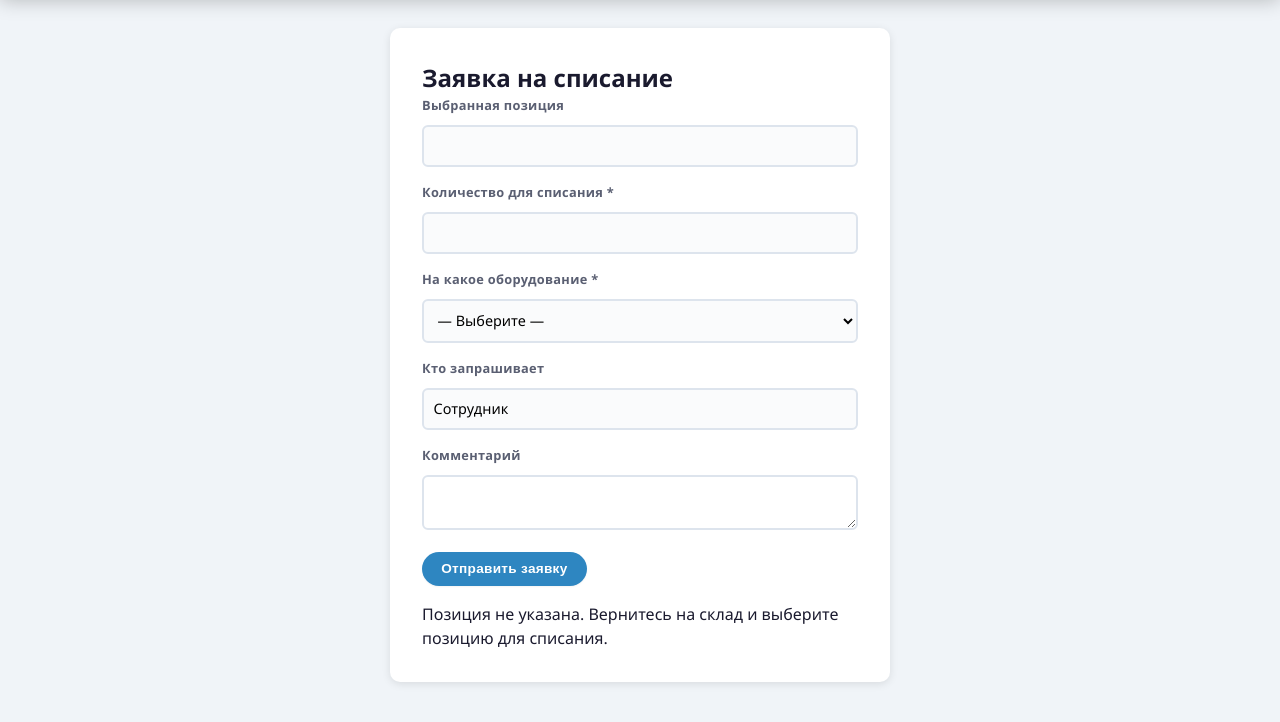
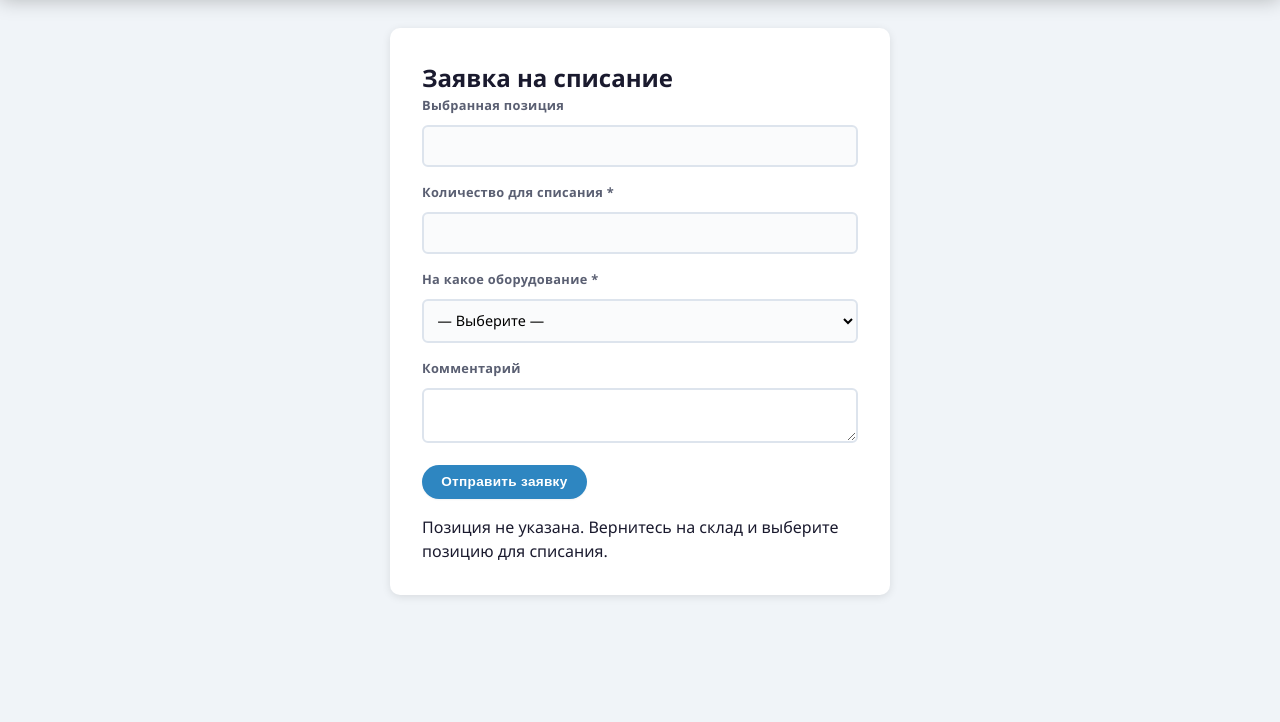
Before and after one commit to kib177/BRandMEE, a plain HTML site: page public/writeoff.html in a window 1280 px wide. Shown: the part 66-788 px from the top of the page. Drawn offline with Linux system fonts and the light colour scheme; no server answers.

Commit message:
Update writeoff.html

```diff
--- a/public/writeoff.html
+++ b/public/writeoff.html
@@ -40,10 +40,6 @@
       </select>
     </div>
     <div class="form-group">
-      <label>Кто запрашивает</label>
-      <input type="text" id="requestedBy" value="Сотрудник">
-    </div>
-    <div class="form-group">
       <label>Комментарий</label>
       <textarea id="comment" rows="2"></textarea>
     </div>
@@ -51,6 +47,7 @@
     <p id="message" style="margin-top:1rem;"></p>
   </div>
 
+  <script src="js/auth.js"></script>
   <script src="js/writeoff.js"></script>
   <script src="js/theme.js"></script>
 </body>
```
